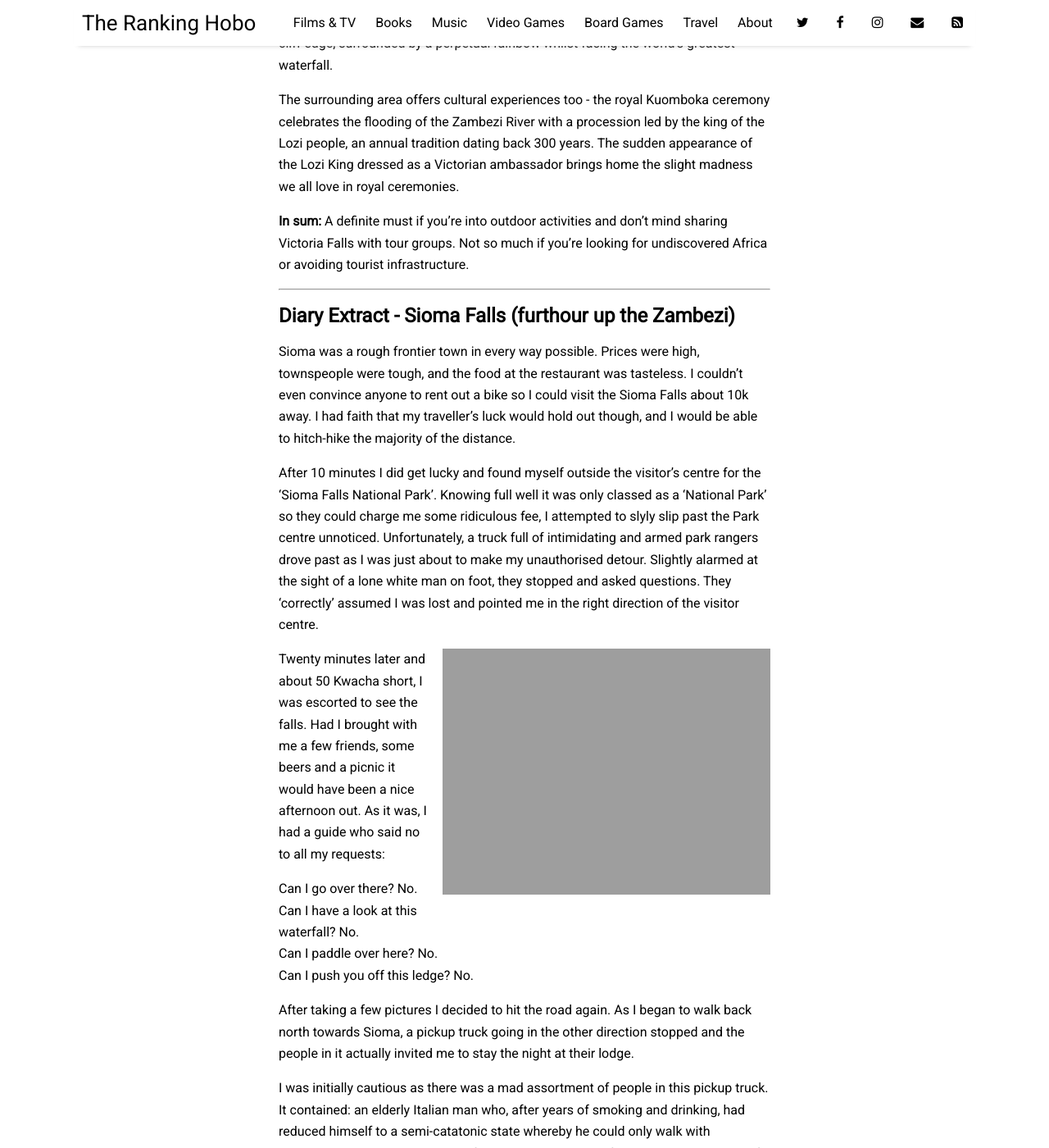
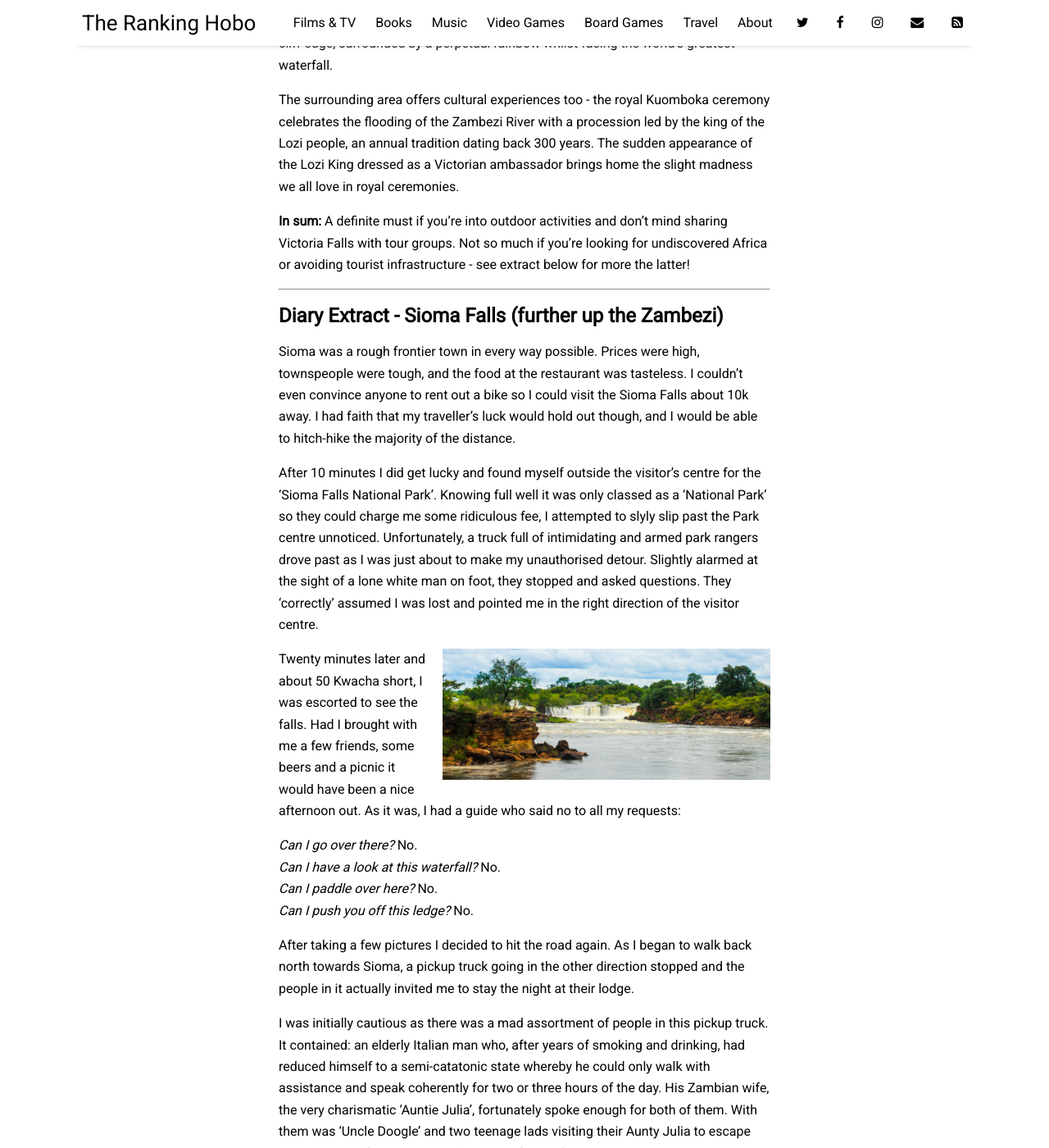
Before and after one commit to TheDrHobo/thedrhobo.github.io, a Jekyll site: the page built from _posts/2026-02-12-travel-Livingstone.md.md, in a window 1280 px wide and 1400 px high, scrolled down 1406 px. Shown: the whole window at 82% size. Built offline with Jekyll 4.4.1, drawn with Linux system fonts in a browser that asks for light colours; nearby versions of some CDN libraries; comment, search, counter and statistics services are not loaded; some of the changed text lies outside the part shown.

Commit message:
Update 2026-02-12-travel-Livingstone.md.md

```diff
--- a/_posts/2026-02-12-travel-Livingstone.md.md
+++ b/_posts/2026-02-12-travel-Livingstone.md.md
@@ -13,14 +13,14 @@ This is the second in a series of five posts about my favourite places visited w
 
 ## Livingstone, Zambia
 
-**Last visit:** [April 2013]
+**Last visit:** April 2013
 **Vibe:** Adrenaline capital meets natural wonder
 
 Zambia still evokes age-old African tropes of timelessness, poverty and tribalism for many people. It's a country that sounds distinctively African but remains largely unknown. Despite hosting the UN World Tourism Organisation's (UNWTO) world assembly in August 2013, Zambia is still difficult to place on the map - sandwiched between news-loud neighbours Zimbabwe and the Congo.
 
 However, the UNWTO event has gone some way to remedy Zambia's silent rise as an attractive tourist destination. From the minute you land in Lusaka, the nation's rapidly modernising capital, everything seems to undermine the stereotypical understanding of sub-Saharan Africa. But this blog is about the town Livingstone and the nearby Victoria falls.
 
-<img src="{{ site.github.url }}/assets/img/travel/Zambia/victoria-falls.jpg" alt="Victoria Falls" title="Victoria Falls - Photo by Dr Hobo" style="display: block; margin: 1em auto; max-width: 800px; width: 100%;">
+<img src="{{ site.github.url }}/assets/img/Zambia/victoria falls.jpg" alt="Victoria Falls" title="Victoria Falls - Photo by Dr Hobo" style="display: block; margin: 1em auto; max-width: 800px; width: 100%;">
 
 The moment from Livingstone that will stick with you for a lifetime isn't the terrifying bungee jump, nor the extreme grade 5+ white water rafting - it's simply walking in Victoria Falls National Park. The lush tropical setting, its cheeky sandwich-stealing monkeys, and the nervous excitement of knowing something spectacular is around the corner create an atmosphere that gives you a feeling of kinship with the great explorer Dr Livingstone himself.
 
@@ -28,24 +28,24 @@ Despite being surrounded by camera-wielding tourists, the park still holds an as
 
 The surrounding area offers cultural experiences too - the royal Kuomboka ceremony celebrates the flooding of the Zambezi River with a procession led by the king of the Lozi people, an annual tradition dating back 300 years. The sudden appearance of the Lozi King dressed as a Victorian ambassador brings home the slight madness we all love in royal ceremonies.
 
-**In sum:** A definite must if you're into outdoor activities and don't mind sharing Victoria Falls with tour groups. Not so much if you're looking for undiscovered Africa or avoiding tourist infrastructure.
+**In sum:** A definite must if you're into outdoor activities and don't mind sharing Victoria Falls with tour groups. Not so much if you're looking for undiscovered Africa or avoiding tourist infrastructure - see extract below for more the latter!
 
 ---
 
-## Diary Extract - Sioma Falls (furthour up the Zambezi)
+## Diary Extract - Sioma Falls (further up the Zambezi)
 
 Sioma was a rough frontier town in every way possible. Prices were high, townspeople were tough, and the food at the restaurant was tasteless. I couldn't even convince anyone to rent out a bike so I could visit the Sioma Falls about 10k away. I had faith that my traveller's luck would hold out though, and I would be able to hitch-hike the majority of the distance.
 
 After 10 minutes I did get lucky and found myself outside the visitor's centre for the 'Sioma Falls National Park'. Knowing full well it was only classed as a 'National Park' so they could charge me some ridiculous fee, I attempted to slyly slip past the Park centre unnoticed. Unfortunately, a truck full of intimidating and armed park rangers drove past as I was just about to make my unauthorised detour. Slightly alarmed at the sight of a lone white man on foot, they stopped and asked questions. They 'correctly' assumed I was lost and pointed me in the right direction of the visitor centre.
 
-<img src="{{ site.github.url }}/assets/img/travel/Zambia/sioma-falls.jpg" alt="Sioma Falls" title="Sioma Falls - Photo by Dr Hobo" style="float: right; margin: 0 0 1em 1em; max-width: 400px; width: 100%;">
+<img src="{{ site.github.url }}/assets/img/Zambia/SIOMAAH.jpg" alt="Sioma Falls" title="Sioma Falls - Photo by Dr Hobo" style="float: right; margin: 0 0 1em 1em; max-width: 400px; width: 100%;">
 
 Twenty minutes later and about 50 Kwacha short, I was escorted to see the falls. Had I brought with me a few friends, some beers and a picnic it would have been a nice afternoon out. As it was, I had a guide who said no to all my requests:
 
-Can I go over there? No.
-Can I have a look at this waterfall? No.
-Can I paddle over here? No.
-Can I push you off this ledge? No.
+*Can I go over there?* No.
+*Can I have a look at this waterfall?* No.
+*Can I paddle over here?* No.
+*Can I push you off this ledge?* No.
 
 After taking a few pictures I decided to hit the road again. As I began to walk back north towards Sioma, a pickup truck going in the other direction stopped and the people in it actually invited me to stay the night at their lodge.
 
@@ -53,7 +53,7 @@ I was initially cautious as there was a mad assortment of people in this pickup
 
 These guys were half Greek, half Zambian. When I learnt this fact I couldn't resist asking if they knew my university friend from 6 years ago who was also Greco-Zambian - and as it turned out, they did! This was the deciding factor and I said yes to their very kind offer. I hopped into the back of their truck with all the other Zambian hitch-hikers and ended up staying the night at what must be the most beautifully located poultry farm in the African sub-continent.
 
-<img src="{{ site.github.url }}/assets/img/travel/Zambia/canoe-elephants.jpg" alt="Canoeing near elephants on the Zambezi" title="Canoeing on the Zambezi - Photo by Dr Hobo" style="display: block; margin: 1em auto; max-width: 700px; width: 100%;">
+<img src="{{ site.github.url }}/assets/img/Zambia/canoe-elephants.png" alt="Canoeing near elephants on the Zambezi" title="Canoeing on the Zambezi - Photo by Dr Hobo" style="display: block; margin: 1em auto; max-width: 700px; width: 100%;">
 
 Their lodge overlooked possibly the most stunning part of the Zambezi I had seen. Better yet, they had a canoe resting on the river bank screaming to be used. As it turned out, the two teenage boys were up for going for a paddle as well. Unfortunately however, the Zambian worker Aunty Julia hired as a domestic worker/fisherman/canoe paddler was blind drunk.
 
@@ -63,7 +63,7 @@ Being the hero that I am, I told Julia of my kayaking qualifications and that I
 
 ## The Zambezi in Literature: Wilbur Smith's *A Falcon Flies* (1980)
 
-<img src="{{ site.github.url }}/assets/img/travel/Zambia/falcon-flies.jpg" alt="A Falcon Flies book cover" title="A Falcon Flies by Wilbur Smith" style="float: right; margin: 0 0 1em 1em; max-width: 300px; width: 100%;">
+<img src="{{ site.github.url }}/assets/img/Zambia/A_FALCON_FLIES.jpg" alt="A Falcon Flies book cover" title="A Falcon Flies by Wilbur Smith" style="float: right; margin: 0 0 1em 1em; max-width: 300px; width: 100%;">
 
 Long before I ever set foot in Zambia, I was obsessed with Wilbur Smith's adventure novels set in southern Africa. Reading them in my late teens, Smith's vivid descriptions of the Zambezi Valley - the wildlife, the landscape, the raw adventure of it all - planted the seed that eventually grew into an actual trip years later.
 
@@ -75,4 +75,4 @@ When those fishermen's nephews started complaining about hippos during my canoe
 
 ---
 
-*Next in the series: *Brazil, Trancoso
+*Next in the series: Brazil, Trancoso*
```
